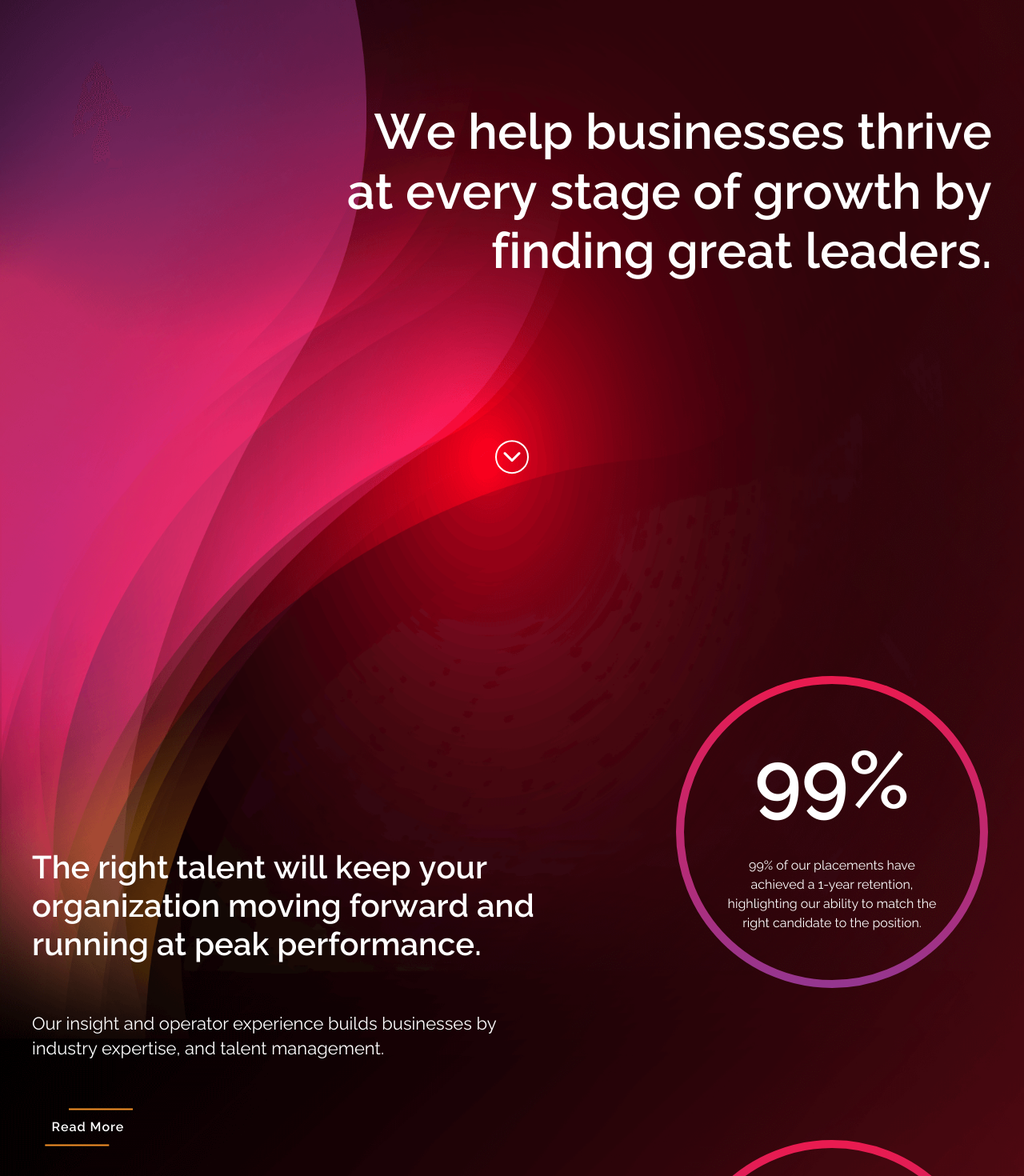
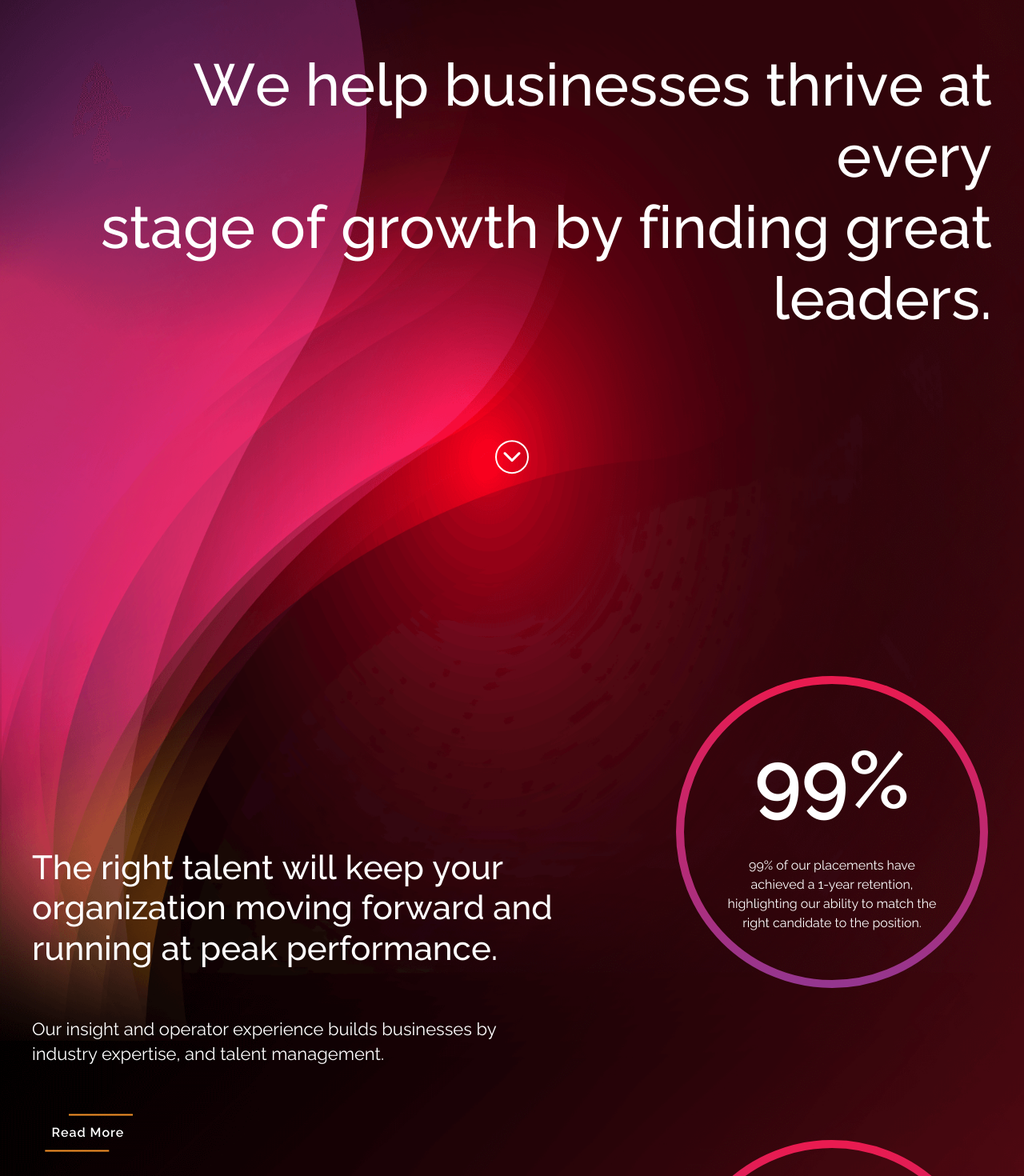
Before and after one commit to demo11webiste/roo-company, a Next.js app: page /roo-search in a window 1280 px wide. Shown: the part 160-1630 px from the top of the page at 80% size. Built offline with nearby package versions, Linux system fonts and the light colour scheme.

Commit message:
search home fixed

```diff
--- a/components/RooSearch/search.module.scss
+++ b/components/RooSearch/search.module.scss
@@ -32,14 +32,14 @@
     margin-bottom: 200px;
   }
   h1 {
-    font-weight: 600;
+    font-weight: 500;
     text-align: right;
-    max-width: 830px;
+    max-width: 900;
     font-size: toRem(32);
     line-height: calc(toRem(32) * 1.2);
     @include lg {
-      font-size: toRem(62);
-      line-height: calc(toRem(62) * 1.2);
+      font-size: toRem(74);
+      line-height: calc(toRem(74) * 1.2);
     }
   }
   svg {
@@ -72,18 +72,18 @@
   display: flex;
   flex-direction: column;
   margin-bottom: 50px;
-  max-width: 650px;
+  max-width: 655px;
   gap: 30px;
   @include lg {
     gap: 60px;
   }
   h2 {
-    font-weight: 600;
+    font-weight: 500;
     font-size: toRem(28);
     line-height: calc(toRem(28) * 1.2);
     @include lg {
-      font-size: toRem(40);
-      line-height: calc(toRem(40) * 1.2);
+      font-size: toRem(42);
+      line-height: calc(toRem(42) * 1.2);
     }
   }
   p {
```
